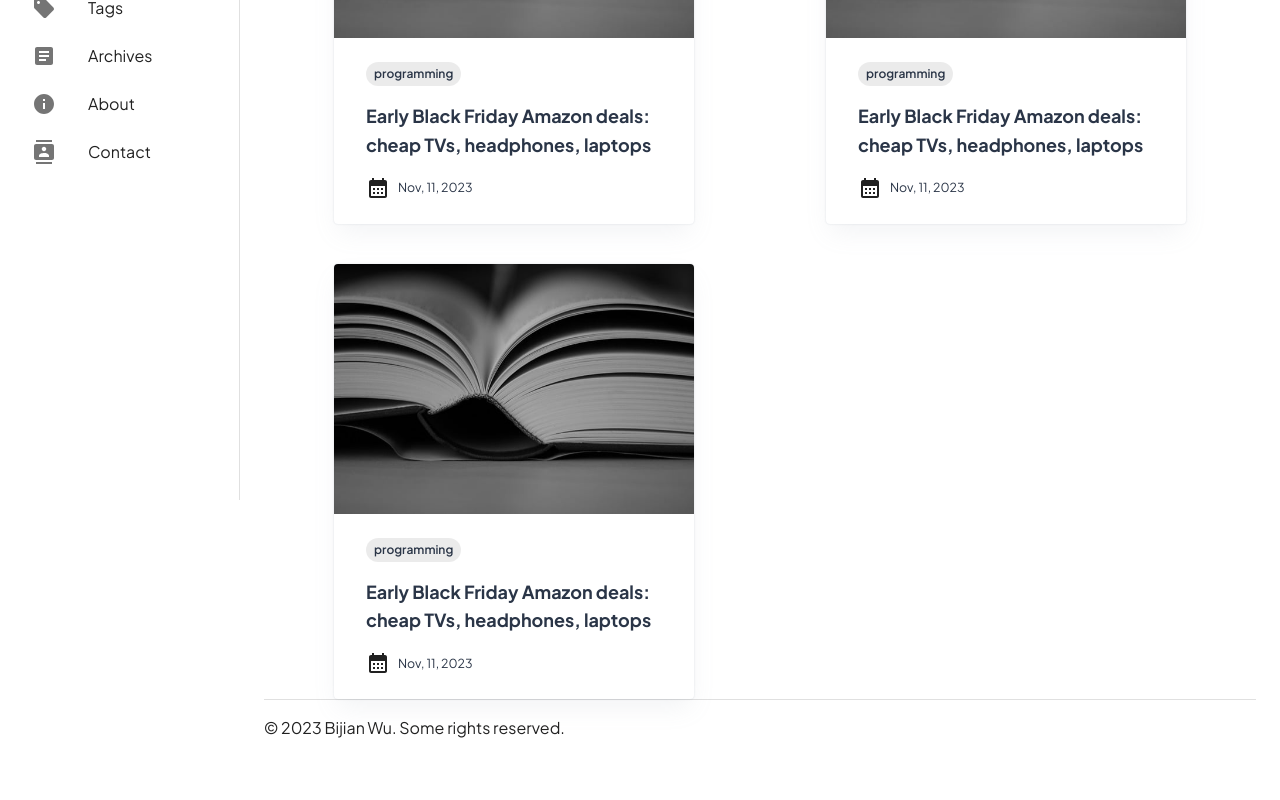
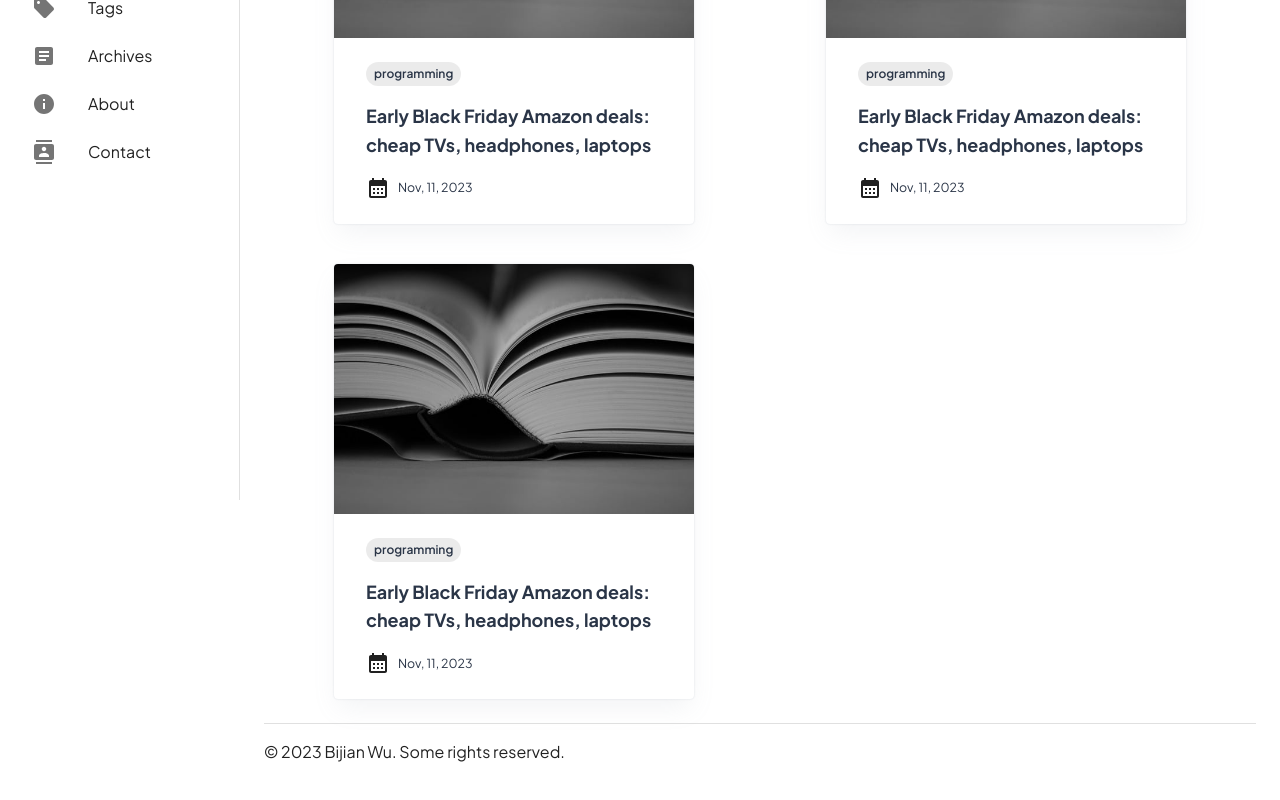
Before and after one commit to BijianWu/blog, a React (Create React App) app: page / in a window 1280 px wide. Shown: the part 300-1100 px from the top of the page. Built offline with nearby package versions, Linux system fonts and the light colour scheme.

Commit message:
footer padding change, so it will not overlap

```diff
--- a/src/components/Layout.jsx
+++ b/src/components/Layout.jsx
@@ -328,7 +328,7 @@ export default function Layout(props){
                 <Outlet />
             </Container>
 
-            <Box sx={{marginTop: "auto"}}>
+            <Box sx={{marginTop: "auto", py: 3}}>
               <Divider />
               <Typography paragraph my={2}>© {new Date().getFullYear()} Bijian Wu. Some rights reserved.</Typography>
             </Box>
```
